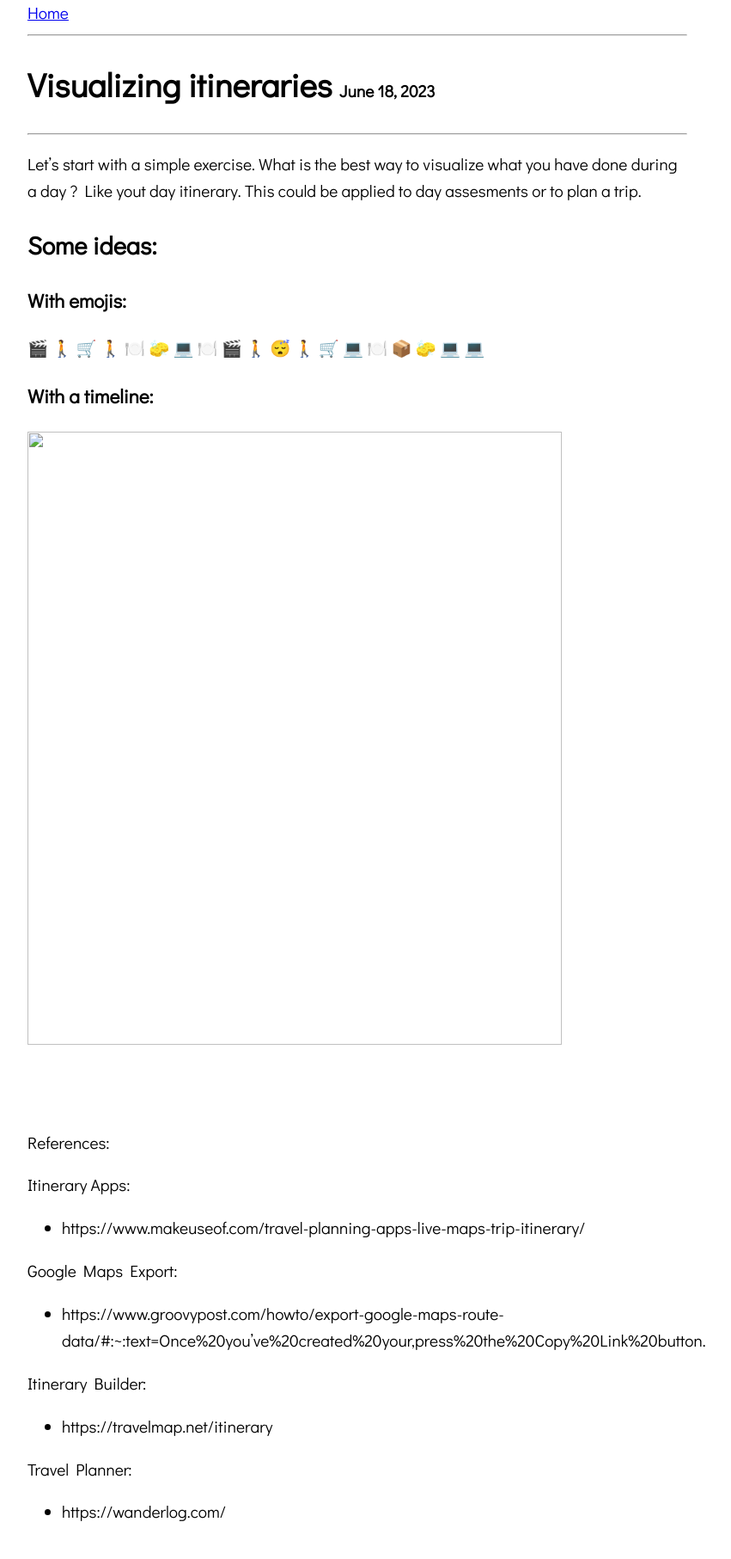
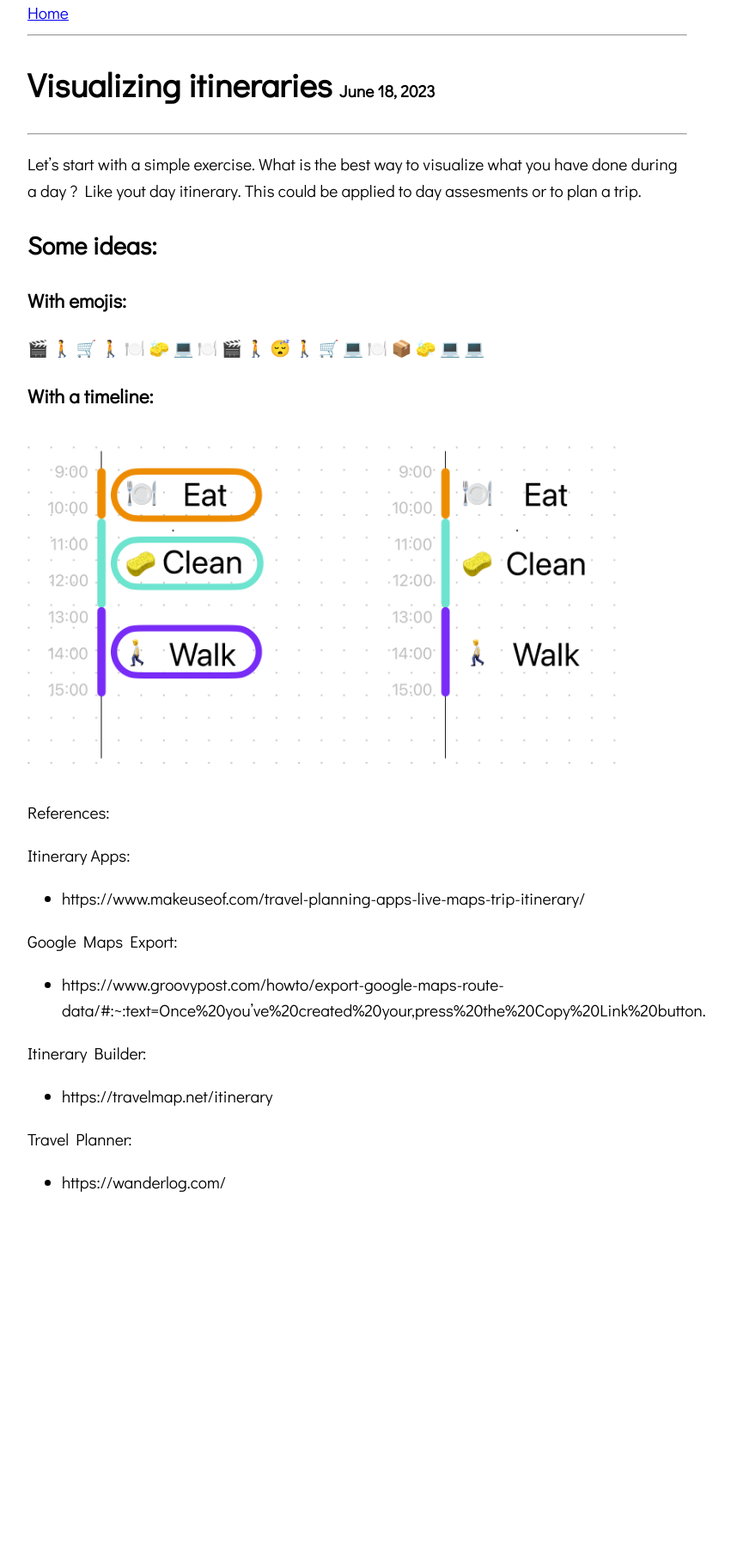
Before and after one commit to rezpe/rezpe.github.io, a Jekyll site: the page built from _posts/2023-06-18-visualizing-itineraries.md, in a window 1280 px wide. Shown: the whole page at 86% size, without its empty margins (224-1075 px from the left). Built offline with Jekyll 4.4.1, drawn with Linux system fonts in a browser that asks for light colours; after the commit the page ends 1429 px from its top, so only the background shows below that.

Commit message:
Update 2023-06-18-visualizing-itineraries.md

```diff
--- a/_posts/2023-06-18-visualizing-itineraries.md
+++ b/_posts/2023-06-18-visualizing-itineraries.md
@@ -33,7 +33,7 @@ Let's start with a simple exercise. What is the best way to visualize what you h
 
 ### With a timeline:
 
-![](assets/images/2023-06-19-visualizing-itineraries-img/image_timeline.png){: width="90%" }
+![](/assets/images/2023-06-19-visualizing-itineraries-img/image_timeline.png){: width="90%" }
 
 References:
 
```
